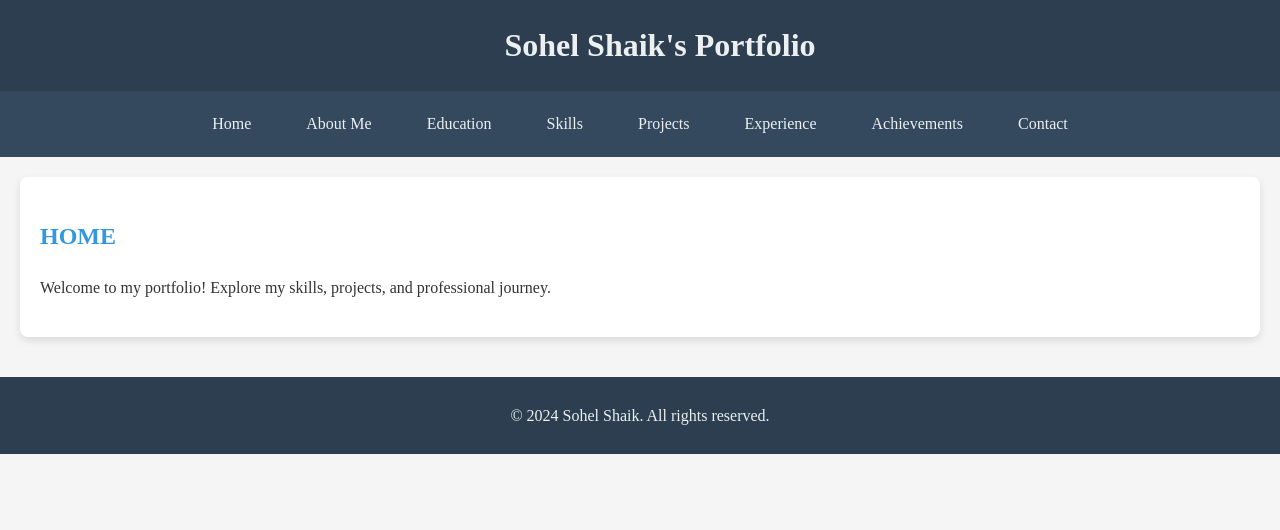
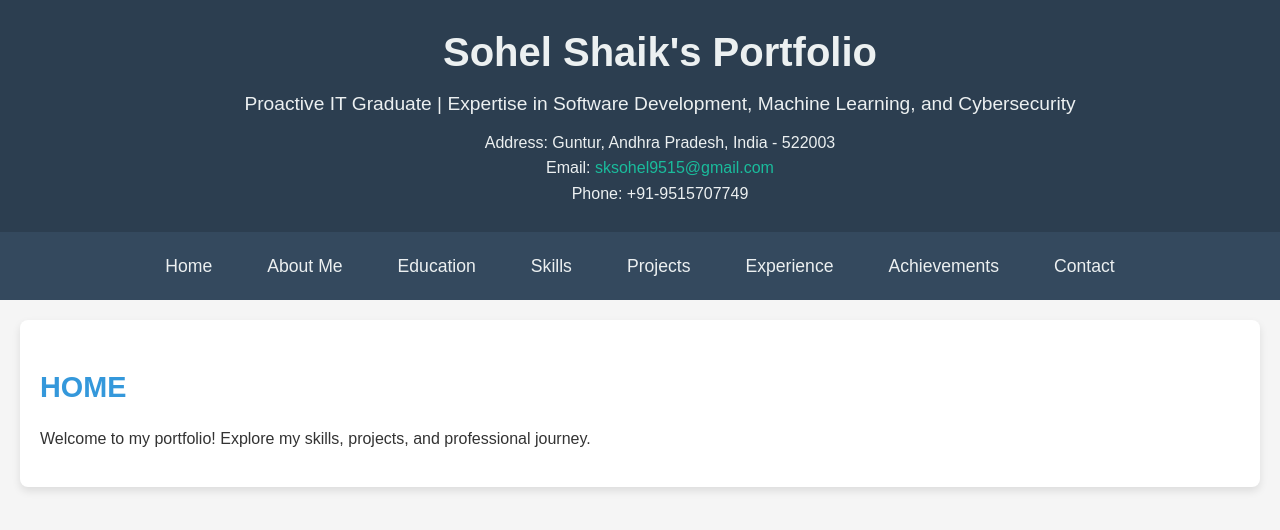
Before and after one commit to ShaikSohel9515/sohelshaik_portfolio, a plain HTML site: page index.html in a window 1280 px wide. Shown: the top 530 px of the page. Drawn offline with Linux system fonts and the light colour scheme.

Commit message:
Update index.html

```diff
--- a/index.html
+++ b/index.html
@@ -7,7 +7,7 @@
     <style>
         /* General Styling */
         body {
-            font-family: "Times New Roman", Times, serif;
+            font-family: Arial, Helvetica, sans-serif;
             line-height: 1.6;
             margin: 0;
             padding: 0;
@@ -25,7 +25,18 @@
 
         header h1 {
             margin: 0;
-            font-size: 2rem;
+            font-size: 2.5rem;
+            font-weight: bold;
+        }
+
+        header p {
+            margin: 5px 0;
+            font-size: 1.2rem;
+        }
+
+        header .contact-details {
+            margin-top: 10px;
+            font-size: 1rem;
         }
 
         .container {
@@ -53,7 +64,7 @@
         .sidebar ul li {
             cursor: pointer;
             color: #ecf0f1;
-            font-size: 1rem;
+            font-size: 1.1rem;
             padding: 10px 20px;
             border-radius: 4px;
         }
@@ -83,6 +94,8 @@
         h2 {
             color: #3498db;
             text-transform: uppercase;
+            font-size: 1.8rem;
+            margin-bottom: 10px;
         }
 
         ul {
@@ -116,6 +129,12 @@
 <body>
     <header>
         <h1>Sohel Shaik's Portfolio</h1>
+        <p>Proactive IT Graduate | Expertise in Software Development, Machine Learning, and Cybersecurity</p>
+        <p class="contact-details">
+            Address: Guntur, Andhra Pradesh, India - 522003<br>
+            Email: <a href="mailto:sksohel9515@gmail.com" style="color: #1abc9c;">sksohel9515@gmail.com</a><br>
+            Phone: +91-9515707749
+        </p>
     </header>
 
     <div class="container">
@@ -209,34 +228,3 @@
                     <li>LinkedIn: <a href="https://www.linkedin.com/in/sohel-shaik-b308252ab" target="_blank">https://www.linkedin.com/in/sohel-shaik-b308252ab</a></li>
                 </ul>
             </section>
-        </div>
-    </div>
-
-    <footer>
-        <p>&copy; 2024 Sohel Shaik. All rights reserved.</p>
-    </footer>
-
-    <script>
-        const links = document.querySelectorAll('.sidebar-link');
-        const sections = document.querySelectorAll('.content-section');
-
-        links.forEach(link => {
-            link.addEventListener('click', () => {
-                // Remove active class from all links
-                links.forEach(l => l.classList.remove('active'));
-
-                // Add active class to clicked link
-                link.classList.add('active');
-
-                // Show the corresponding section and hide others
-                sections.forEach(section => {
-                    section.classList.remove('active');
-                    if (section.id === link.getAttribute('data-target')) {
-                        section.classList.add('active');
-                    }
-                });
-            });
-        });
-    </script>
-</body>
-</html>
```
